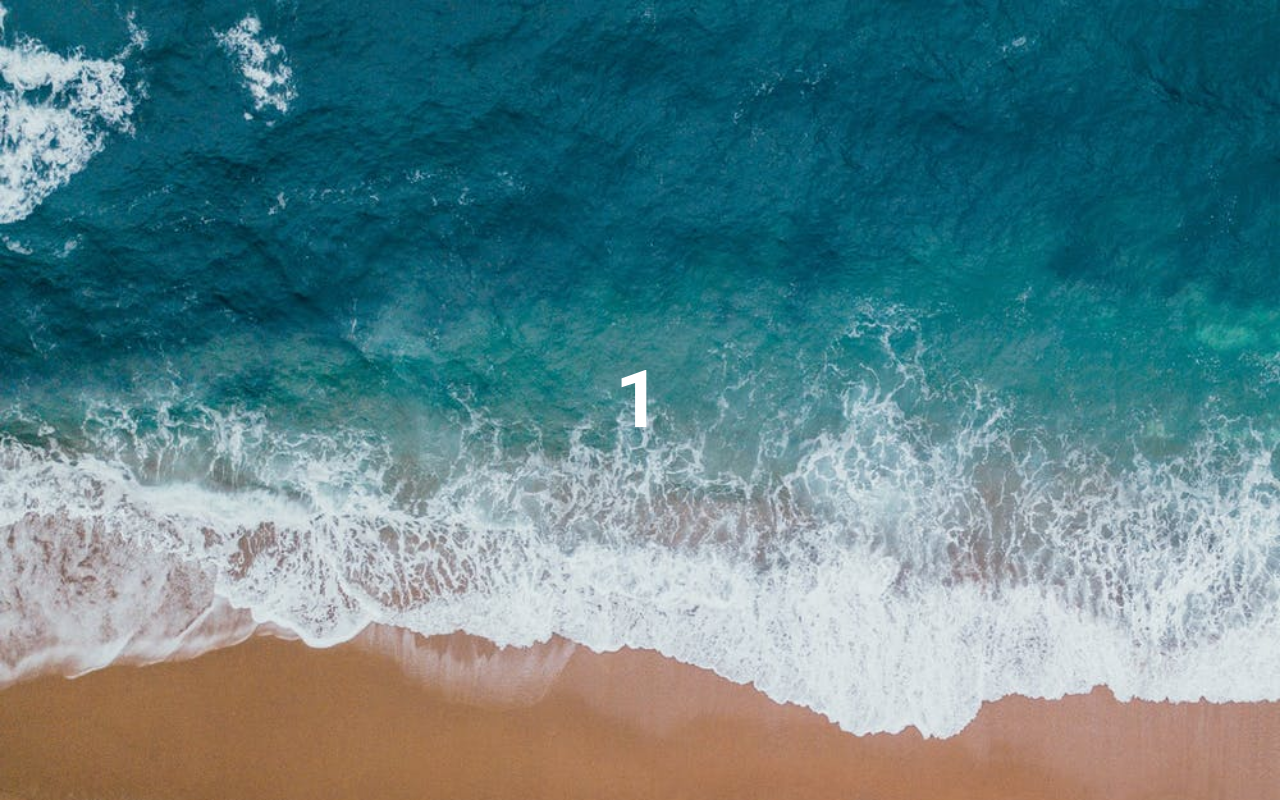
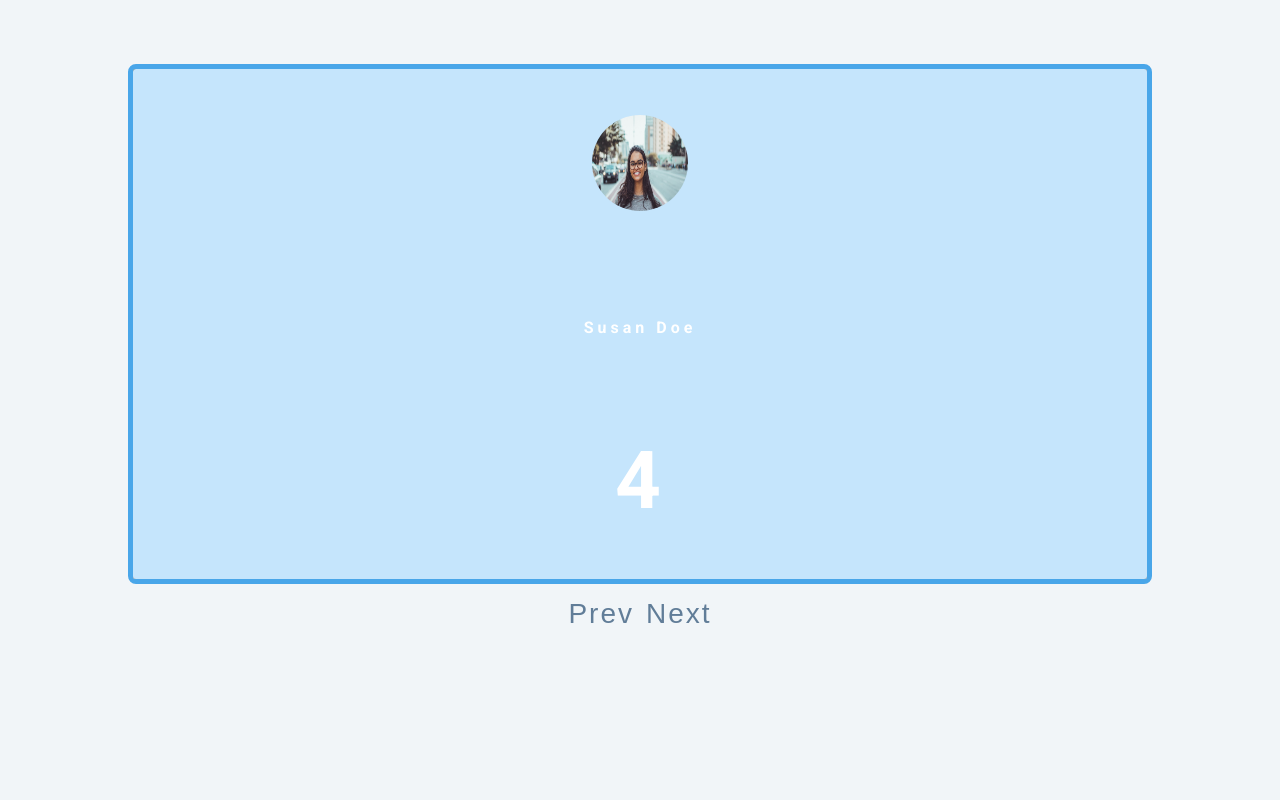
Before and after one commit to 0xsamuel-eth/slider_carousel, a plain HTML site: page index.html in a window 1280 px wide. Shown: the top 800 px of the page. Drawn offline with Linux system fonts and the light colour scheme.

Commit message:
Added btn container and div for each slider

```diff
--- a/index.html
+++ b/index.html
@@ -9,11 +9,32 @@
     <link rel="stylesheet" href="styles.css" />
   </head>
   <body>
-    <div class="slide-container">
+    <div class="slider-container">
       <div class="slide">
         <img src="./img-1.jpeg" class="slide-img" alt="">
         <h1>1</h1>
       </div>
+      <div class="slide">
+
+        <h1>2</h1>
+      </div>
+      <div class="slide">
+
+        <h1>3</h1>
+      </div>
+      <div class="slide">
+        <img src="./person-1.jpeg" class="person-img" alt="">
+        <h4>susan doe</h4>
+        <h1>4</h1>
+      </div>
+    </div>
+    <div class="btn-container">
+      <button type="button" class="prevBtn">
+        prev
+      </button>
+      <button type="button" class="nextBtn">
+        next
+      </button>
     </div>
     <!-- javascript -->
     <script src="app.js"></script>
```
